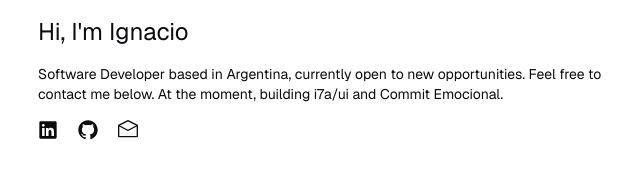
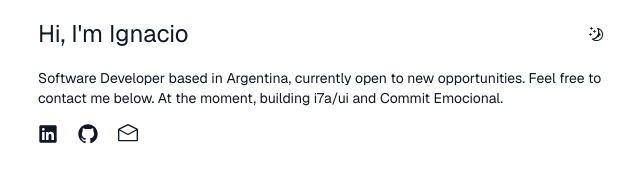
Before and after one commit to figueroaignacio/portfolio, a Next.js app: page / in a window 1280 px wide. Shown: the top 194 px of the page, without its empty margins (314-954 px from the left). Built offline with nearby package versions, Linux system fonts and the light colour scheme.

Commit message:
feat: add toggle theme

```diff
--- a/package.json
+++ b/package.json
@@ -10,7 +10,10 @@
   },
   "dependencies": {
     "@radix-ui/react-icons": "^1.3.2",
+    "class-variance-authority": "^0.7.1",
+    "clsx": "^2.1.1",
     "next": "15.4.2",
+    "next-themes": "^0.4.6",
     "react": "19.1.0",
     "react-dom": "19.1.0"
   },
--- a/src/app/globals.css
+++ b/src/app/globals.css
@@ -2,7 +2,49 @@
 
 :root {
   --background: #ffffff;
-  --foreground: #0b0c0f;
+  --foreground: #0f172a;
+  --card: #f8f8f8;
+  --card-foreground: #0f172a;
+  --popover: #f8f8f8;
+  --popover-foreground: #0f172a;
+  --primary: #3b82f6;
+  --primary-foreground: #f8fafc;
+  --secondary: #dbeafe;
+  --secondary-foreground: #1e40af;
+  --muted: #e7edff;
+  --muted-foreground: #64748b;
+  --accent: #f1f5f9;
+  --accent-foreground: #0f172a;
+  --destructive: #ef4444;
+  --destructive-foreground: #f8fafc;
+  --border: #cbd4e0;
+  --input: #e2e8f0;
+  --ring: #3b82f6;
+  --radius: 0.5rem;
+  --grid-color: rgba(0, 0, 0, 0.08);
+}
+
+.dark {
+  --background: #0b0c0f;
+  --foreground: #f8fafc;
+  --card: #0d0e12;
+  --card-foreground: #f8fafc;
+  --popover: #0b0c0f;
+  --popover-foreground: #f8fafc;
+  --primary: #3b82f6;
+  --primary-foreground: #0b0c0f;
+  --secondary: #3b83f618;
+  --secondary-foreground: #3b82f6;
+  --muted: #131519;
+  --muted-foreground: #94a3b8;
+  --accent: #131519;
+  --accent-foreground: #f8fafc;
+  --destructive: #7f1d1d;
+  --destructive-foreground: #ef4444;
+  --border: #1f2227;
+  --input: #131519;
+  --ring: #2563eb;
+  --grid-color: rgba(255, 255, 255, 0.02);
 }
 
 @theme inline {
@@ -10,13 +52,6 @@
   --color-foreground: var(--foreground);
   --font-sans: var(--font-geist-sans);
   --font-mono: var(--font-geist-mono);
-}
-
-@media (prefers-color-scheme: dark) {
-  :root {
-    --background: #0b0c0f;
-    --foreground: #f8fafc;
-  }
 }
 
 body {
--- a/src/app/layout.tsx
+++ b/src/app/layout.tsx
@@ -1,4 +1,7 @@
 import type { Metadata } from 'next';
+
+// Components
+import { ThemeProvider } from '@/components/theme-provider';
 
 // Styles
 import './globals.css';
@@ -20,10 +23,17 @@ export default function RootLayout({
   return (
     <html lang="en">
       <body className={`${geistSans.className} antialiased `}>
-        <main className="container">
-          <Hero />
-          {children}
-        </main>
+        <ThemeProvider
+          attribute="class"
+          defaultTheme="system"
+          enableSystem
+          disableTransitionOnChange
+        >
+          <main className="container">
+            <Hero />
+            {children}
+          </main>
+        </ThemeProvider>
       </body>
     </html>
   );
--- /dev/null
+++ b/src/components/theme-provider.tsx
@@ -0,0 +1,11 @@
+'use client';
+
+import { ThemeProvider as NextThemesProvider } from 'next-themes';
+import * as React from 'react';
+
+export function ThemeProvider({
+  children,
+  ...props
+}: React.ComponentProps<typeof NextThemesProvider>) {
+  return <NextThemesProvider {...props}>{children}</NextThemesProvider>;
+}
--- /dev/null
+++ b/src/components/toggle-theme.tsx
@@ -0,0 +1,33 @@
+'use client';
+
+// Hooks
+import { useTheme } from 'next-themes';
+import { useEffect, useState } from 'react';
+
+// Components
+import { MoonIcon, SunIcon } from '@radix-ui/react-icons';
+import { Button } from './ui/button/button';
+
+export function ToggleTheme() {
+  const { theme, setTheme } = useTheme();
+  const [mounted, setMounted] = useState(false);
+
+  useEffect(() => {
+    setMounted(true);
+  }, []);
+
+  if (!mounted) return null;
+
+  const isDark = theme === 'dark';
+
+  return (
+    <Button
+      size="icon"
+      variant="ghost"
+      onClick={() => setTheme(isDark ? 'light' : 'dark')}
+      aria-label="Toggle theme"
+    >
+      {isDark ? <SunIcon /> : <MoonIcon />}
+    </Button>
+  );
+}
--- /dev/null
+++ b/src/components/ui/button/button.module.css
@@ -0,0 +1,87 @@
+.button {
+  display: inline-flex;
+  align-items: center;
+  justify-content: center;
+  border-radius: var(--radius);
+  border: 1px solid transparent;
+  font-weight: 500;
+  cursor: pointer;
+  transition: all 0.2s ease-in-out;
+  font-family: inherit;
+}
+
+/* Variants */
+
+.default {
+  background-color: var(--primary);
+  color: var(--primary-foreground);
+}
+
+.default:hover {
+  opacity: 0.9;
+}
+
+.outline {
+  background-color: transparent;
+  color: var(--primary);
+  border-color: var(--primary);
+}
+
+.outline:hover {
+  background-color: var(--primary);
+  color: var(--primary-foreground);
+}
+
+.secondary {
+  background-color: var(--secondary);
+  color: var(--secondary-foreground);
+}
+
+.secondary:hover {
+  opacity: 0.9;
+}
+
+.destructive {
+  background-color: var(--destructive);
+  color: var(--destructive-foreground);
+}
+
+.destructive:hover {
+  opacity: 0.9;
+}
+
+.ghost {
+  background-color: transparent;
+  color: var(--foreground);
+}
+
+.ghost:hover {
+  background-color: var(--muted);
+}
+
+/* Sizes */
+
+.defaultSize {
+  height: 2.25rem;
+  padding: 0 1rem;
+  font-size: 0.875rem;
+}
+
+.sm {
+  height: 2rem;
+  padding: 0 0.75rem;
+  font-size: 0.75rem;
+}
+
+.lg {
+  height: 2.75rem;
+  padding: 0 1.5rem;
+  font-size: 1rem;
+}
+
+.icon {
+  height: 2.25rem;
+  width: 2.25rem;
+  padding: 0;
+  font-size: 0;
+}
--- /dev/null
+++ b/src/components/ui/button/button.tsx
@@ -0,0 +1,34 @@
+import { cva, type VariantProps } from 'class-variance-authority';
+import clsx from 'clsx';
+import type { ButtonHTMLAttributes } from 'react';
+import styles from './button.module.css';
+
+export const button = cva(styles.button, {
+  variants: {
+    variant: {
+      default: styles.default,
+      outline: styles.outline,
+      secondary: styles.secondary,
+      destructive: styles.destructive,
+      ghost: styles.ghost,
+    },
+    size: {
+      default: styles.defaultSize,
+      sm: styles.sm,
+      lg: styles.lg,
+      icon: styles.icon,
+    },
+  },
+  defaultVariants: {
+    variant: 'default',
+    size: 'default',
+  },
+});
+
+export type ButtonVariants = VariantProps<typeof button>;
+
+interface ButtonProps extends ButtonHTMLAttributes<HTMLButtonElement>, ButtonVariants {}
+
+export function Button({ className, variant, size, ...props }: ButtonProps) {
+  return <button className={clsx(button({ variant, size }), className)} {...props} />;
+}
--- a/src/sections/hero.tsx
+++ b/src/sections/hero.tsx
@@ -1,11 +1,13 @@
 // Components
+import { ToggleTheme } from '@/components/toggle-theme';
 import { SocialMedias } from './social-medias';
 
 export function Hero() {
   return (
     <section className="space-y-4">
-      <div>
+      <div className="flex items-center justify-between">
         <h1 className="text-2xl">Hi, I'm Ignacio</h1>
+        <ToggleTheme />
       </div>
       <p className="text-sm">
         Software Developer based in Argentina, currently open to new opportunities. Feel free to
```
Also changed, not shown: 1 other file (tests, documents, lock files or other folders).
